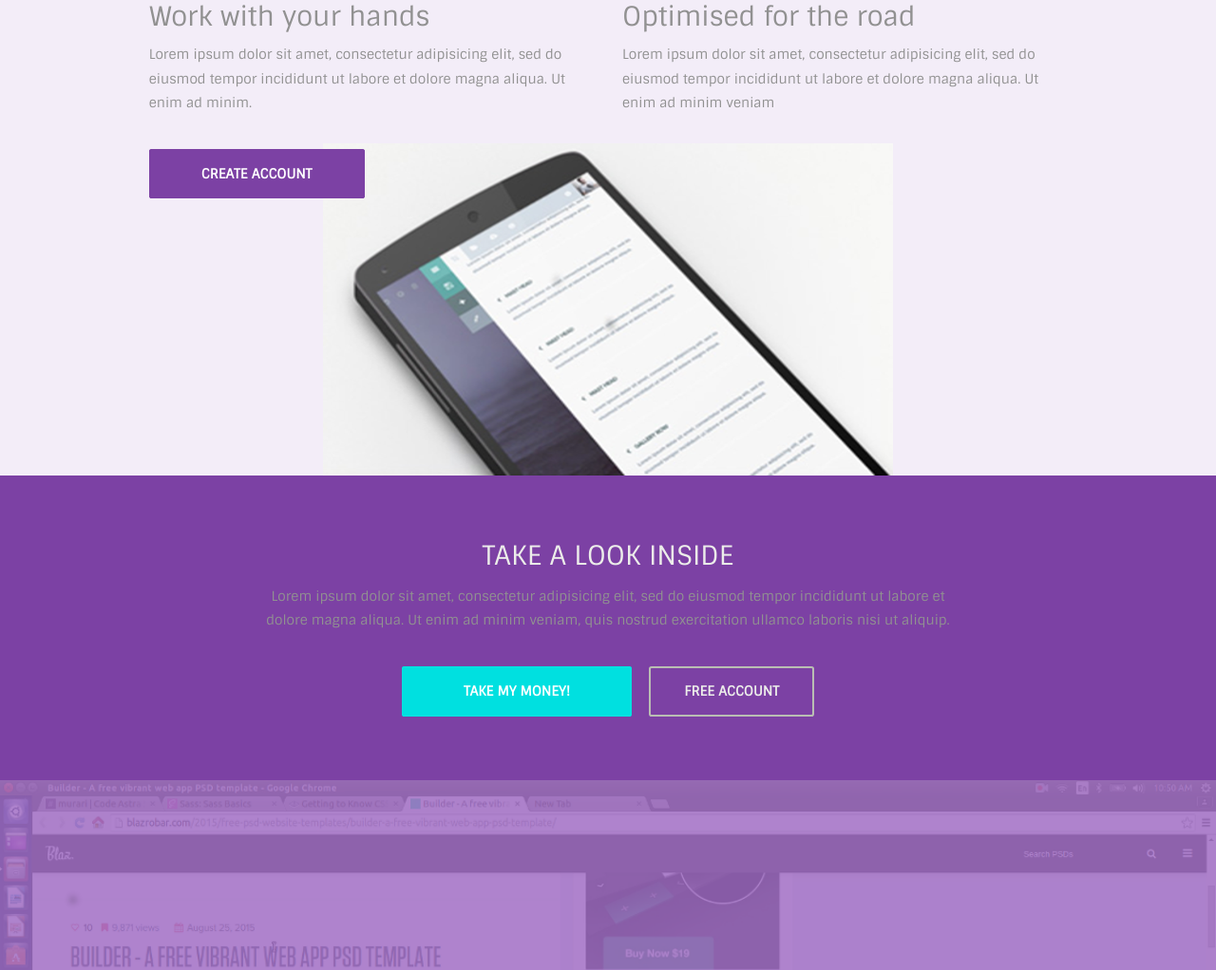
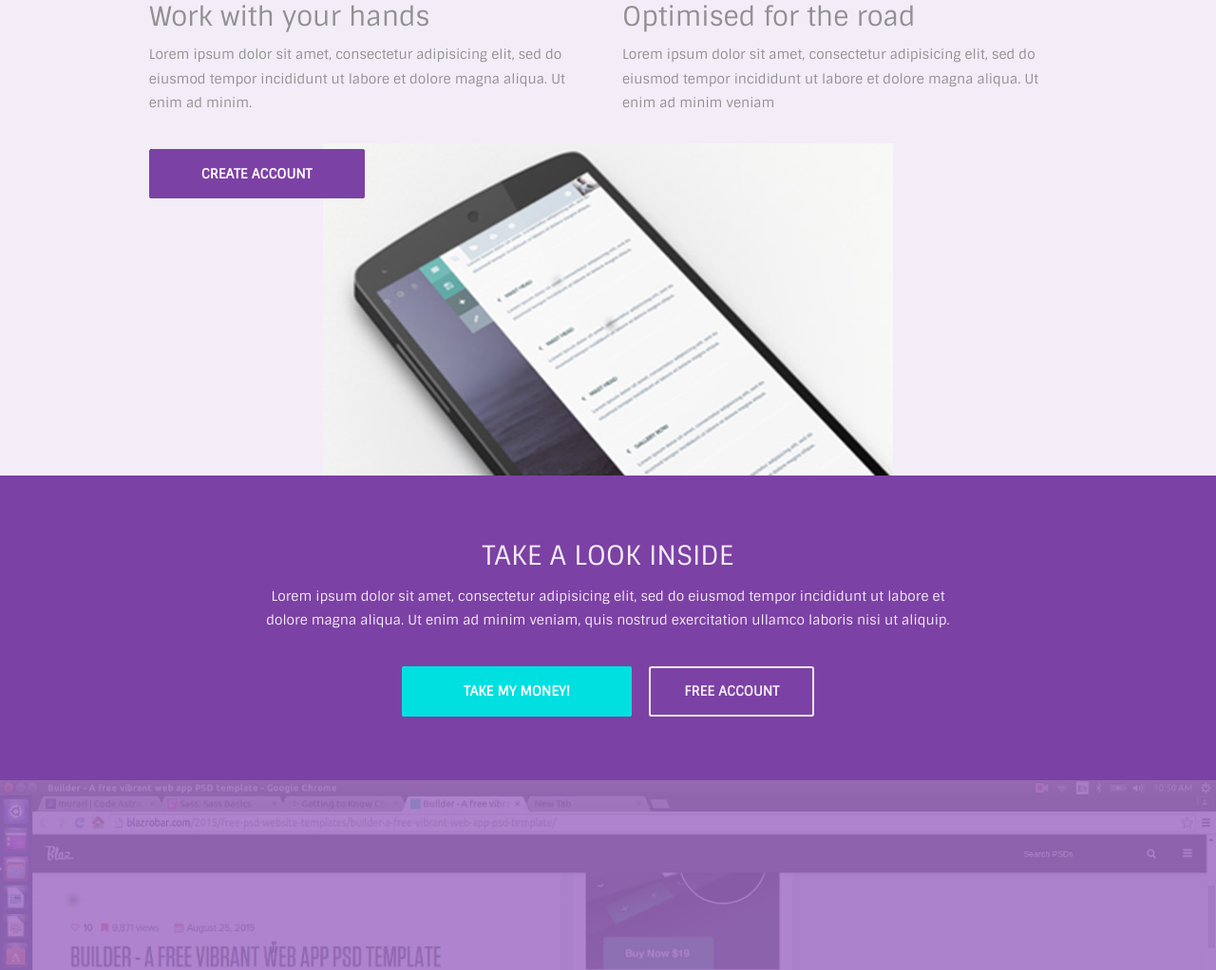
Before and after one commit to noormohammedk/builder.io, a plain HTML site: page index.html in a window 1280 px wide. Shown: the part 1217-2239 px from the top of the page at 95% size. Drawn offline with nearby package versions, Linux system fonts and the light colour scheme.

Commit message:
added css

```diff
--- a/css/src/_look.scss
+++ b/css/src/_look.scss
@@ -1,7 +1,6 @@
 #look{
   text-align: center;
   background-color: $primary-color;
-  color: $light-color;
   padding-top: 5em;
   padding-bottom: 6em;
   .container{
@@ -9,15 +8,16 @@
     margin: 0 auto;
     h3.second-heading{
       text-transform: uppercase;
-      color: $light-color;
+      color: lighten($primary-color,50%);
       padding-bottom: 0.5em;
     }
     p.feature-detail{
+      color: lighten($primary-color,50%);
       padding-bottom: 3em;
     }
     a.btn-outline{
       background-color: $primary-color;
-      color: $light-color;
+      color: lighten($primary-color,50%);
     }
   }
 }
--- a/css/src/_themes.scss
+++ b/css/src/_themes.scss
@@ -46,7 +46,7 @@ a{
   background-color: $primary-color-white;
   color: darken($light-color, 30%);
   border: 0.2rem solid;
-  border-color: darken($light-color,20%);
+  border-color: lighten($primary-color,48%);
   padding-left: 2.5em;
   padding-right: 2.5em;
 }
--- a/index.html
+++ b/index.html
@@ -167,5 +167,5 @@
     </div>
   </section>
   <section id=footer></section>
-</body>Tab
+</body>
 </html>
```
Also changed, not shown: css/styles.css, 1 other file.
